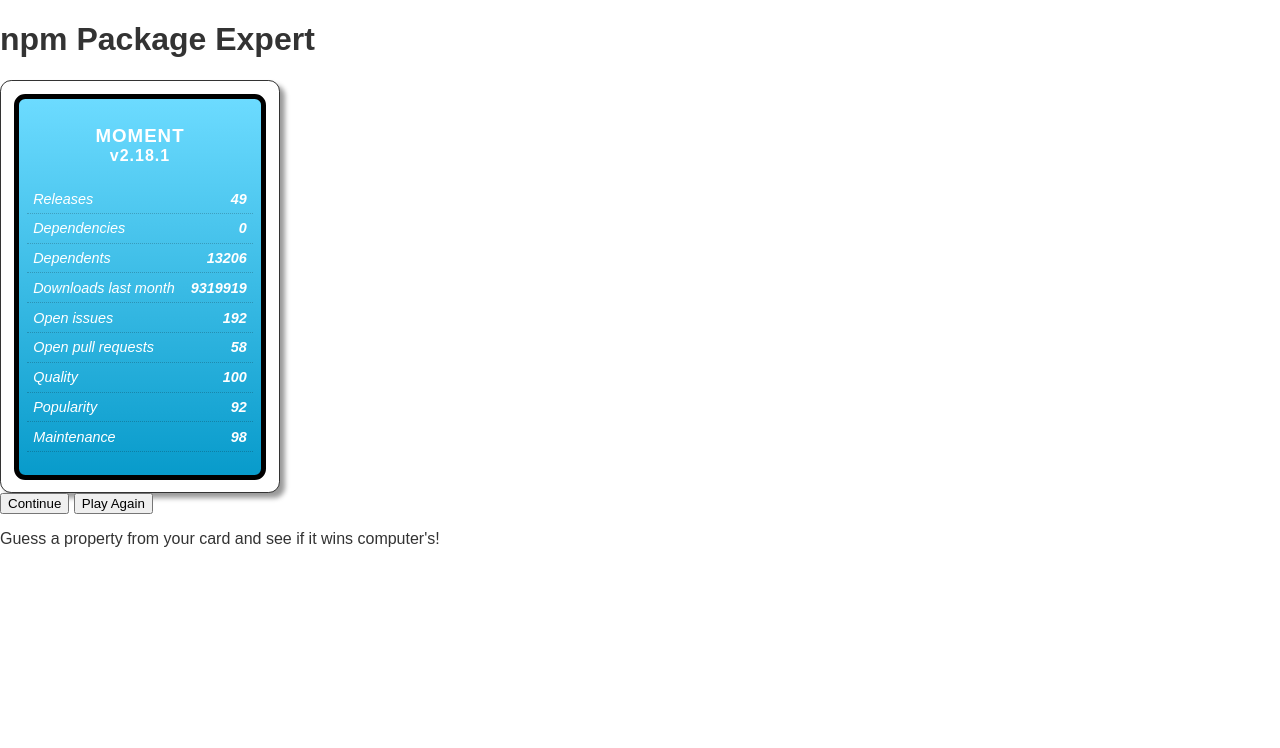
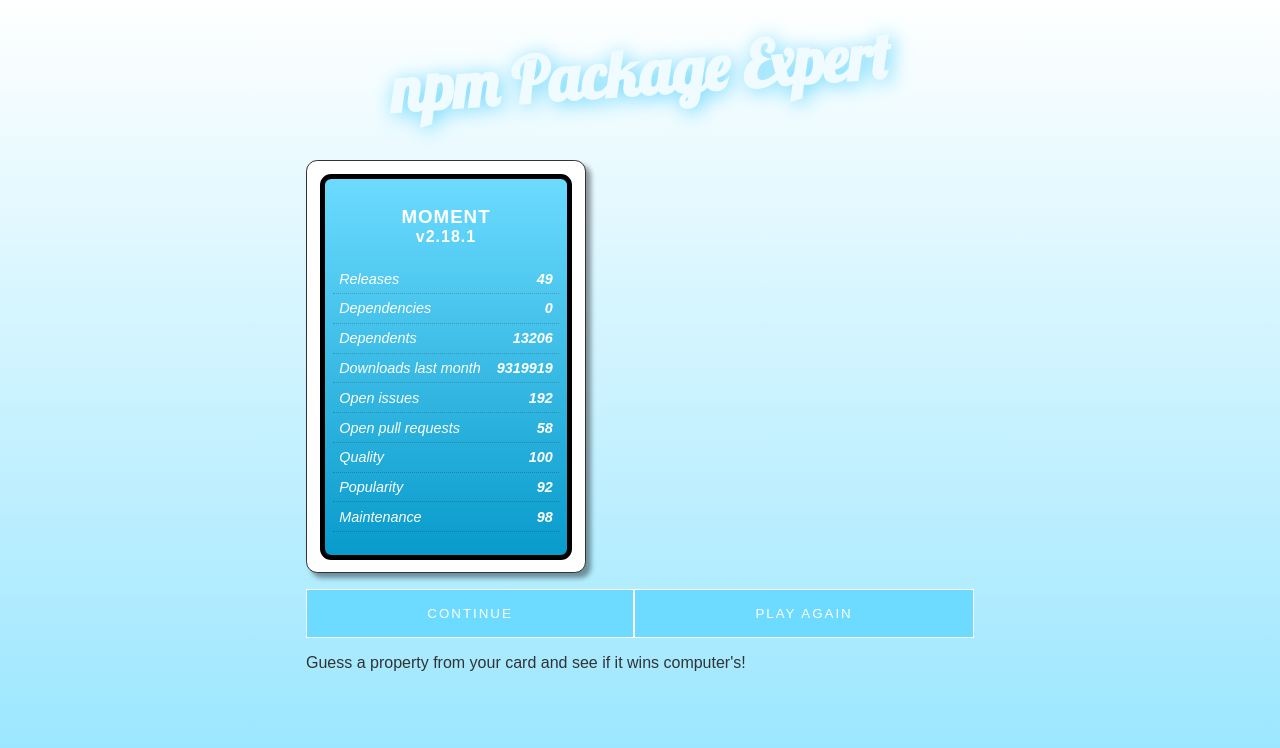
Before and after one commit to hkoskinen/top-trumps, a website built with webpack: page index.html in a window 1280 px wide. Built offline with nearby package versions, Linux system fonts and the light colour scheme.

Commit message:
Add more styling

```diff
--- a/index.html
+++ b/index.html
@@ -6,6 +6,7 @@
   <meta name="viewport" content="width=device-width, initial-scale=1, maximum-scale=1">
   <meta http-equiv="X-UA-Compatible" content="ie=edge">
   <title>npm Package Expert</title>
+  <link href="https://fonts.googleapis.com/css?family=Lobster" rel="stylesheet">
   <link rel="stylesheet" href="/dist/main.css">
 </head>
 
--- a/src/index.js
+++ b/src/index.js
@@ -2,7 +2,7 @@
 import button from './button';
 import './styles.css';
 
-const h1 = children => `<h1>${children}</h1>`;
+const h1 = children => `<h1 class="game__title">${children}</h1>`;
 const p = children => `<p>${children}</p>`;
 
 class App {
@@ -27,6 +27,7 @@
       .then(response => response.json())
       .then(data => {
         const deck = this.shuffleDeck(data);
+        console.log('Shuffled deck', deck);
         this.setState({
           deck,
           playerDeck: deck.slice(0, deck.length / 2),
@@ -35,7 +36,9 @@
       });
   }
   render() {
+    if (!this.state.deck) return 'Loading...';
     return `
+      <div class="game">
         ${h1('npm Package Expert')}
         <div class="cards">
           ${card(this.state.playerDeck[0])}
@@ -46,6 +49,7 @@
         </div>
         <div class="status">
           ${p('Guess a property from your card and see if it wins computer\'s!')}
+        </div>
       </div>
     `;
   }
--- a/src/styles.css
+++ b/src/styles.css
@@ -14,6 +14,45 @@
   color: #333;
   font-family: sans-serif;
   font-weight: 100;
+  background: linear-gradient(#fff, #95e5ff);
+}
+
+.game {
+  padding: 1rem;
+  max-width: 700px;
+  margin: 0 auto;
+}
+
+.game__title {
+  text-align: center;
+  font-family: 'Lobster';
+  font-size: 4rem;
+  transform: rotate(-4deg);
+  color: #effbff;
+  margin: 1rem 0 3rem 0;
+  text-shadow: 3px 3px 20px #6ed8fb;
+}
+
+.buttons {
+  display: flex;
+  margin-top: 1rem;
+}
+
+.button {
+  border: 1px solid #fff;
+  flex-grow: 1;
+  outline: none;
+  background: #6cdbff;
+  padding: 1rem;
+  color: #fff;
+  text-transform: uppercase;
+  letter-spacing: 2px;
+  transition: all 0.3s ease-out;
+}
+
+.button:hover {
+  background: #089bcb;
+  cursor: pointer;
 }
 
 .card {
```
Lines whose indentation alone changed are shown as unchanged.
